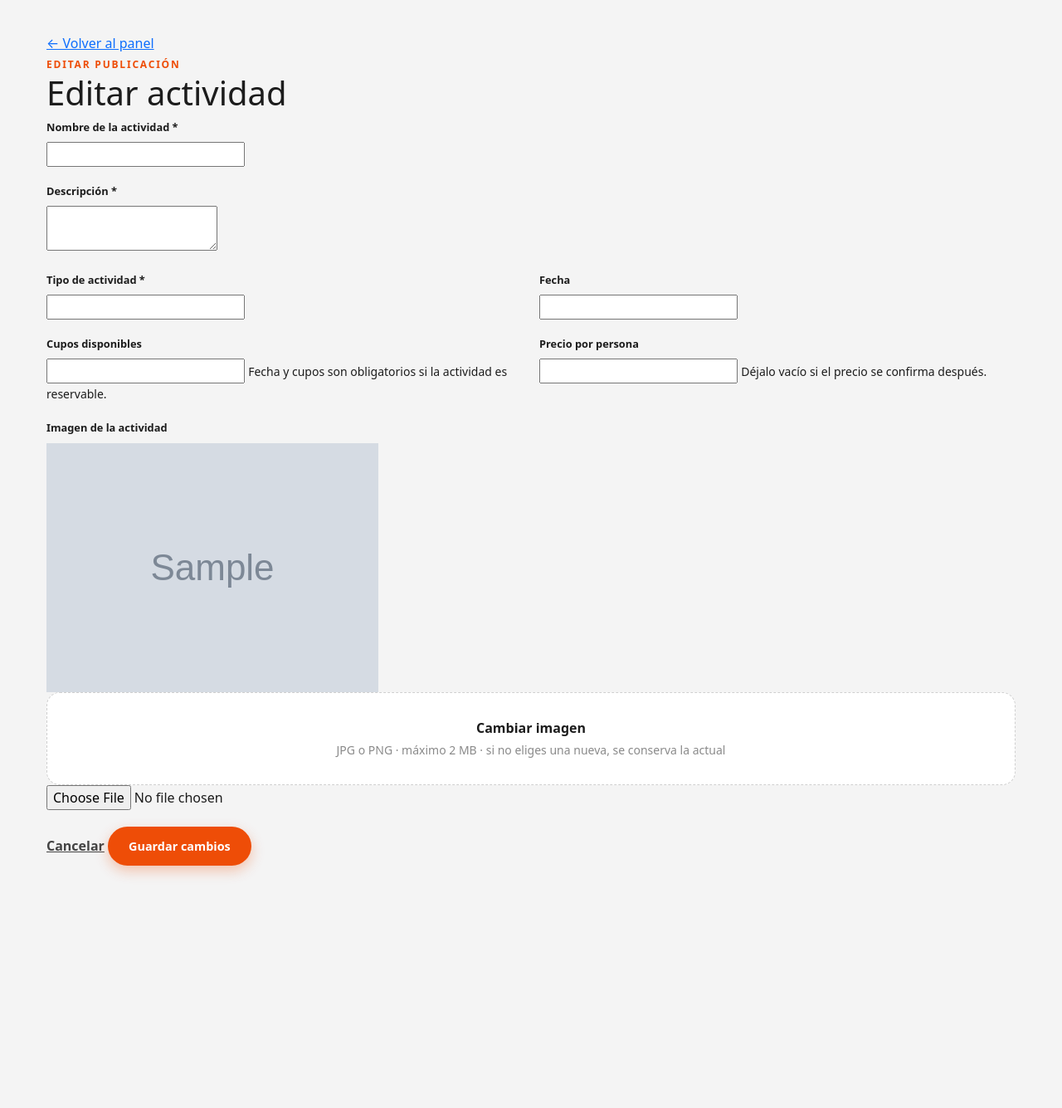
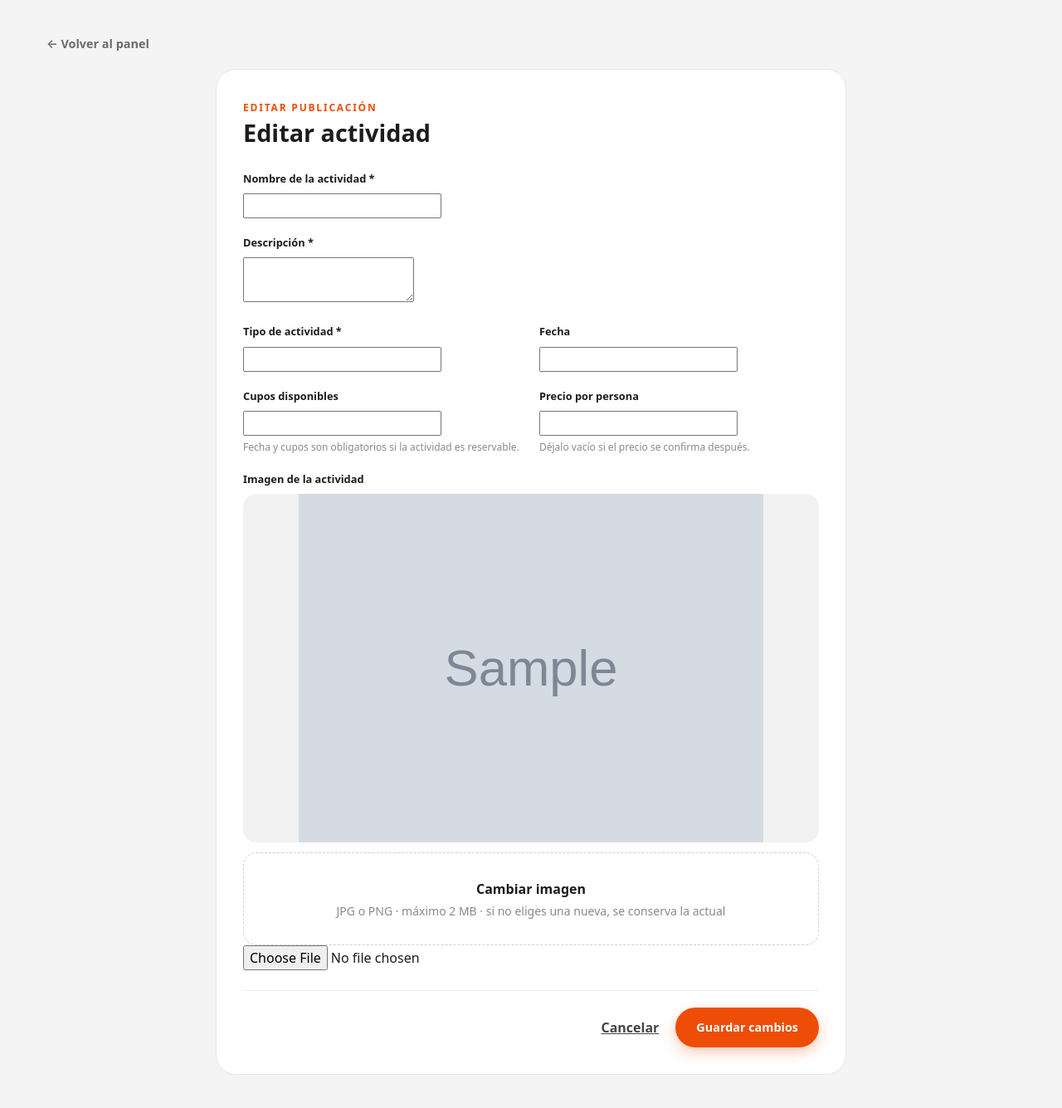
Before and after one commit to NightSS-01/Panoramas_Arica, a Django app: template Panoramas_Arica/actividades/templates/actividades/editar.html in a window 1280 px wide. Shown: the part 79-1414 px from the top of the page at 83% size. Before the commit the page ends 1135 px from the top, so only its background shows below. Run offline with Django 5.2, Linux system fonts and the light colour scheme; the template is opened without the code that fills it: most values are stand-ins (such as "Sample title", 1, 10 or a date in 2020); grey boxes marked "Sample" are stand-in pictures; form fields are guessed from the names that the template uses.

Commit message:
style: estilos pagina editar

```diff
--- a/Panoramas_Arica/actividades/static/actividades/proveedor.css
+++ b/Panoramas_Arica/actividades/static/actividades/proveedor.css
@@ -613,3 +613,87 @@ textarea.campo__control {
 #detalle-desde[hidden] {
   display: none !important;
 }
+
+.campo__error {
+  color: #b42318;
+  font-size: 0.78rem;
+  margin-top: 0.35rem;
+}
+
+.campo__ayuda {
+  display: block;
+  color: #8a8a8a;
+  font-size: 0.75rem;
+  margin-top: 0.35rem;
+}
+
+.lista-card__vacio {
+  margin: 0;
+  padding: 2rem 1.5rem;
+  color: #6b6b6b;
+}
+
+/* Enlaces con aspecto de botón de fila */
+a.btn-fila {
+  display: inline-flex;
+  align-items: center;
+  text-decoration: none;
+}
+
+.fila-actividad__acciones form {
+  margin: 0;
+}
+
+/* Página de edición */
+.volver-enlace {
+  display: inline-block;
+  margin-bottom: 1.25rem;
+  color: #6b6b6b;
+  font-weight: 600;
+  font-size: 0.9rem;
+  text-decoration: none;
+}
+
+.volver-enlace:hover {
+  color: var(--color-acento, #ee4d07);
+}
+
+.form-pagina {
+  max-width: 760px;
+  margin: 0 auto;
+  background: #fff;
+  border: 1px solid #e6e6e6;
+  border-radius: 24px;
+  padding: 2rem;
+}
+
+.form-pagina__titulo {
+  font-size: 1.8rem;
+  font-weight: 700;
+  margin: 0.2rem 0 1.75rem;
+}
+
+.form-pagina__imagen {
+  display: block;
+  width: 100%;
+  height: auto;
+  max-height: 420px;
+  object-fit: contain;
+  background: #f1f1f1;
+  border-radius: 16px;
+  margin-bottom: 0.75rem;
+}
+
+.form-pagina__pie {
+  display: flex;
+  justify-content: flex-end;
+  align-items: center;
+  gap: 1.25rem;
+  margin-top: 1.5rem;
+  padding-top: 1.25rem;
+  border-top: 1px solid #ececec;
+}
+
+@media (max-width: 576px) {
+  .form-pagina { padding: 1.25rem; }
+}
```
